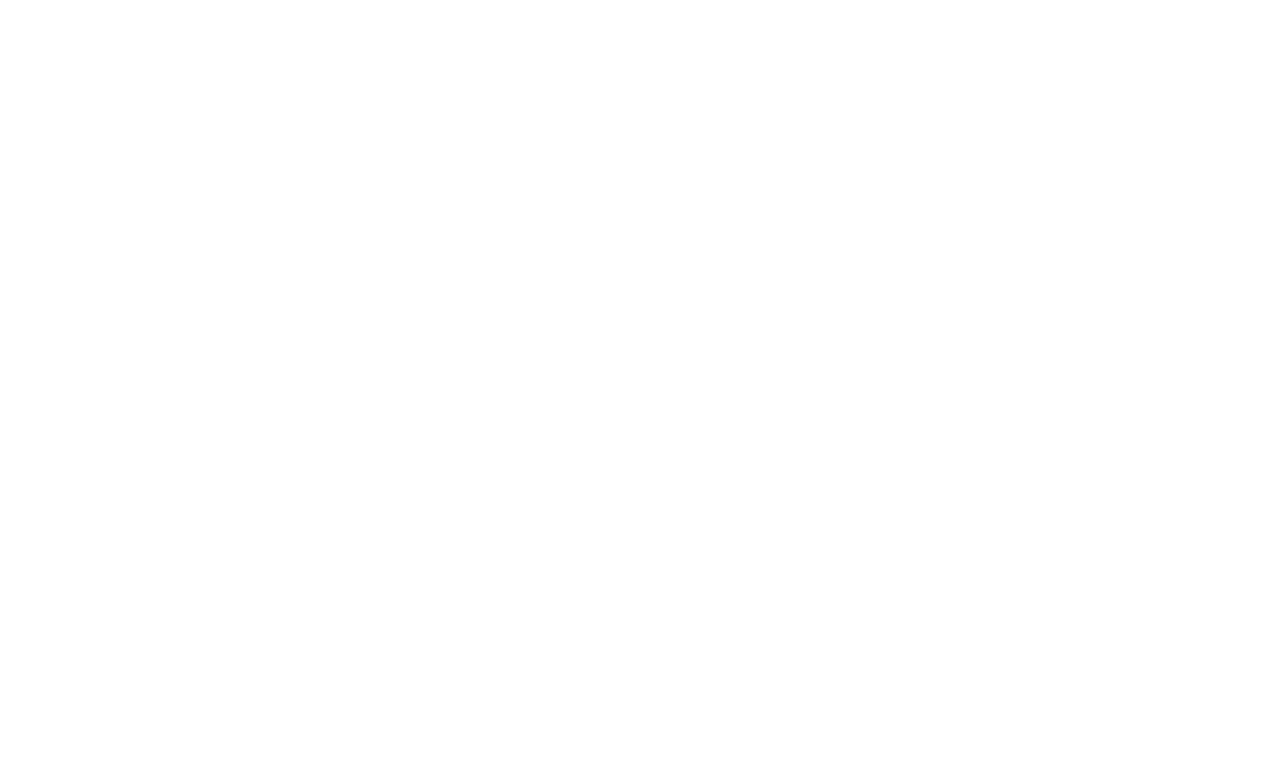
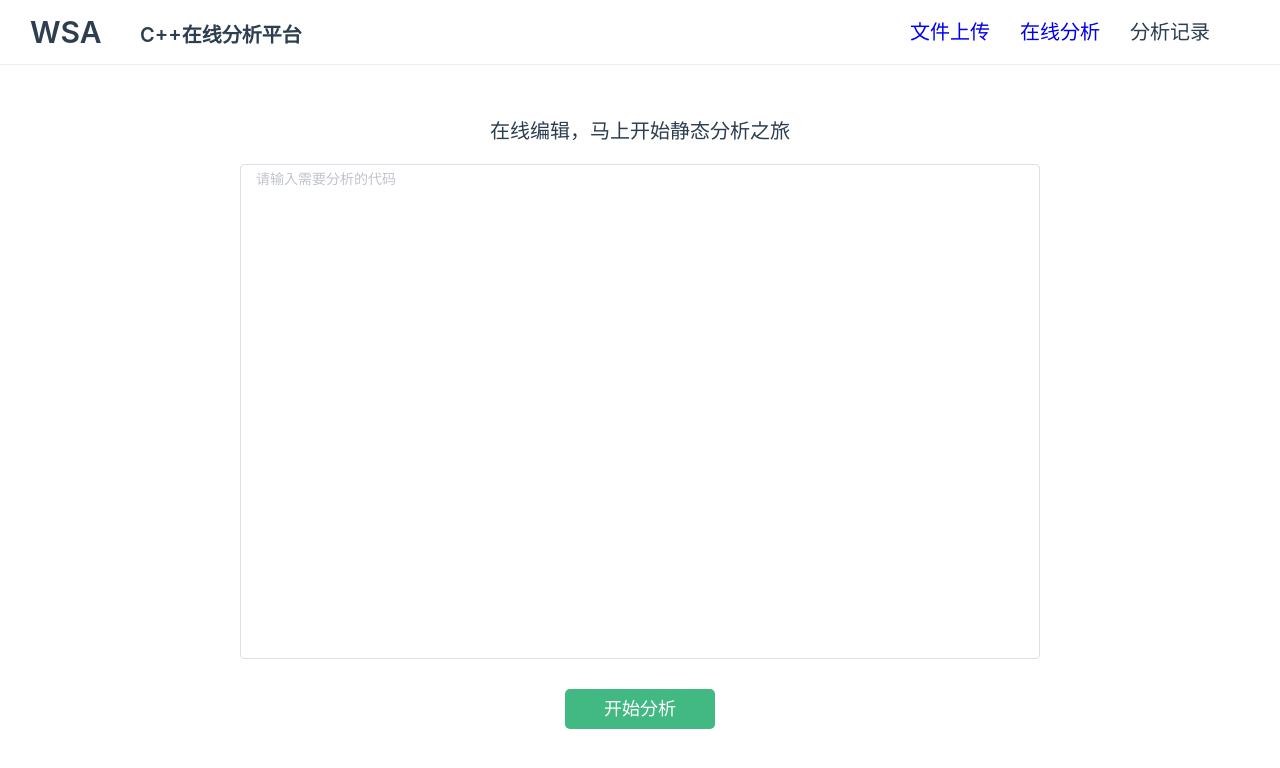
Before and after one commit to njuwuyuxin/WSAFrontend, a Vue app: page /OnlineAnalyse in a window 1280 px wide. Shown: the top 768 px of the page. Built offline with nearby package versions, Linux system fonts and the light colour scheme.

Commit message:
feat:增加在线分析页面

```diff
--- a/src/components/Analyse.vue
+++ b/src/components/Analyse.vue
@@ -21,12 +21,6 @@
             type="error"
             show-icon>
         </el-alert>
-        <!-- <button v-on:click="SendPost">test</button> -->
-        <!-- <div class="container">
-            <div class="wave"></div>
-        </div> -->
-
-        <!-- <button v-on:click="GetResult">开始分析</button> -->
 
   </div>
 </template>
@@ -40,68 +34,11 @@
   },
   data(){
         return {
-            reqBody:"",
-            fileList: [],
-            result:{},
             alertInfo:"文件上传失败",
             hasError:false,
         }
   },
   methods:{
-        SendGet:function(){
-            (function(_this){
-                _this.$axios
-                .get(
-                    "http://118.89.104.33:8888/api/testGet?filename="+_this.reqBody
-                )
-                .then(function(response) {
-                    var data=response.data;
-                    _this.result=data;
-                })
-                .catch(function(error) {
-                    console.log(error);
-                });
-            })(this);
-        },
-
-        SendPost:function(){
-            (function(_this){
-                _this.$axios
-                .post(
-                    "http://118.89.104.33:8888/api/testPost",	//dev
-                    {filename:_this.reqBody}
-                )
-                .then(function(response) {
-                    var data=response.data;
-                    _this.result=data;
-                })
-                .catch(function(error) {
-                    console.log(error);
-                });
-            })(this);
-        },
-
-        GetResult:function(){
-            (function(_this){
-                _this.$axios
-                .post(
-                    " https://www.easy-mock.com/mock/5ea3bed549aac7135eb43e53/wsa/analyze_result",	//dev
-                    // {filename:_this.reqBody}
-                )
-                .then(function(response) {
-                    var data=response.data;
-                    console.log(data);
-                })
-                .catch(function(error) {
-                    console.log(error);
-                });
-            })(this);
-        },
-
-        sim_result:function () {
-            this.result="这是模拟的返回结果";
-        },
-
         alertCancel:function(){
             this.hasError=false;
         },
@@ -190,5 +127,8 @@
     margin-left: -200px;
     opacity: 100%;
 }
+.el-upload__tip{
+    text-align: center;
+}
 
 </style>
--- /dev/null
+++ b/src/components/OnlineAnalyse.vue
@@ -0,0 +1,123 @@
+<template>
+  <div class="OnlineAnalyse">
+        <Nav></Nav>
+        <div class="title">在线编辑，马上开始静态分析之旅</div>
+        <div class="container">
+            <el-input
+                class="code-box"
+                type="textarea"
+                :rows="23"
+                resize="none"
+                placeholder="请输入需要分析的代码"
+                v-model="textarea">
+            </el-input>
+        </div>
+
+        <button class="upload-button" v-on:click="upload">开始分析</button>
+  </div>
+</template>
+
+<script>
+import Nav from './utils/Nav.vue'
+export default {
+  name: 'OnlineAnalyse',
+  components:{
+      Nav,
+  },
+  data(){
+        return {
+            textarea:"",
+        }
+  },
+  methods:{
+        upload:function(){
+            (function(_this){
+                _this.$axios
+                .post(
+                    "http://118.89.104.33:8888/api/uploadString",	//dev
+                    {file:_this.textarea}
+                )
+                .then(function(response) {
+                    var data=response.data;
+                    console.log(data);
+                })
+                .catch(function(error) {
+                    console.log(error);
+                });
+            })(this);
+        }
+  }
+}
+
+</script>
+
+<!-- Add "scoped" attribute to limit CSS to this component only -->
+<style scoped>
+h3 {
+  margin: 40px 0 0;
+}
+ul {
+  list-style-type: none;
+  padding: 0;
+}
+li {
+  display: inline-block;
+  margin: 0 10px;
+}
+a {
+  color: #42b983;
+}
+
+.title{
+    width:300px;
+    font-family: Microsoft YaHei;
+    font-size: 20px;
+    margin:0 auto;
+    margin-top: 50px;
+}
+
+
+.alert{
+    position: fixed;
+    width:400px;
+    /* margin:20px auto; */
+    left:50%;
+    top:170px;
+    margin-left: -200px;
+    opacity: 100%;
+}
+
+.container{
+    font-family: SFMono-Regular,Consolas,Liberation Mono,Menlo,monospace;
+
+}
+
+.code-box{
+    font-family: SFMono-Regular,Consolas,Liberation Mono,Menlo,monospace;
+    position: relative;
+    left: 50%;
+    margin-top: 20px;
+    width:800px;
+    margin-left: -400px;
+}
+
+.upload-button{
+    position:relative;
+    border: none;
+    outline: none;
+    color: white;
+    width:150px;
+    height: 40px;
+    background-color: #42b983;
+    font-size: 18px;
+    line-height: 40px;
+    border-radius: 5px;
+    left: 50%;
+    margin-top: 30px;
+    margin-left: -75px;
+    transition: background-color .2s linear;
+}
+.upload-button:hover{
+    background-color:#2e9466 ;
+}
+</style>
--- a/src/components/utils/Nav.vue
+++ b/src/components/utils/Nav.vue
@@ -4,8 +4,8 @@
           <div class="logo">WSA</div>
           <div class="intro">C++在线分析平台</div>
           <div class="item-box">
-                <div class="item">在线分析</div>
-                <div class="item">文件上传</div>
+                <router-link to="/FileAnalyse"><div class="item">文件上传</div></router-link>
+                <router-link to="/OnlineAnalyse"><div class="item">在线分析</div></router-link>
                 <div class="item">分析记录</div>
           </div>
       </div>
--- a/src/main.js
+++ b/src/main.js
@@ -9,6 +9,7 @@
 import App from './App.vue'
 import Welcome from './components/Welcome.vue'
 import Analyse from './components/Analyse.vue'
+import OnlineAnalyse from './components/OnlineAnalyse.vue'
 import ResultPage from './components/ResultPage.vue'
 
 Vue.config.productionTip = false
@@ -19,6 +20,7 @@
 	routes:[
 		{path:"/",component:Welcome},
 		{path:"/FileAnalyse",component:Analyse},
+		{path:"/OnlineAnalyse",component:OnlineAnalyse},
 		{
 			path:"/ResultPage",
 			name:"ResultPage",
```
